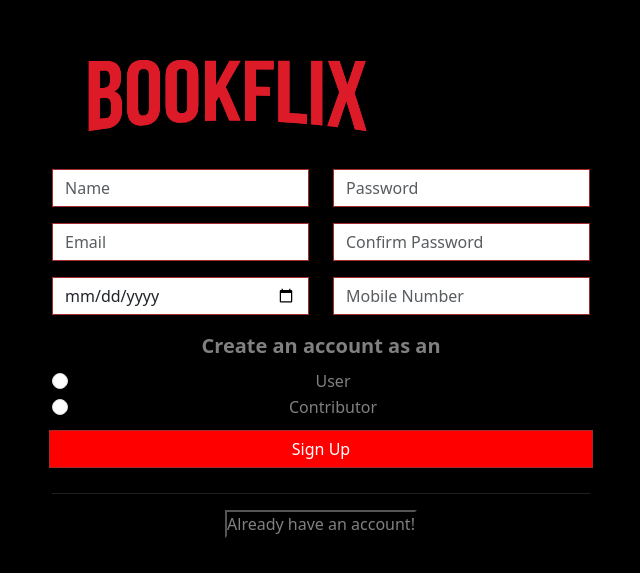
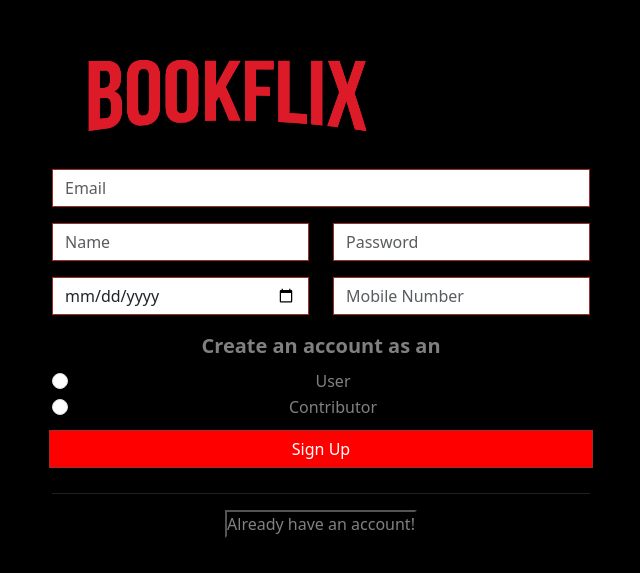
Before and after one commit to sumaiya-cmd/mybooks, a React (Create React App) app: page /signup in a window 1280 px wide. Shown: the part 115-688 px from the top of the page, without its empty margins (319-959 px from the left). Built offline with nearby package versions, Linux system fonts and the light colour scheme.

Commit message:
new commit
Co-authored-by: rrnayak70 <rrnayak70@users.noreply.github.com>

```diff
--- a/package.json
+++ b/package.json
@@ -3,7 +3,6 @@
   "version": "0.1.0",
   "private": true,
   "dependencies": {
-    "react-double-scrollbar": "https://github.com/IniterWorker/react-double-scrollbar.git",
     "@emotion/react": "^11.10.6",
     "@emotion/styled": "^11.10.6",
     "@material-table/core": "^6.1.15",
@@ -19,9 +18,11 @@
     "react": "^18.2.0",
     "react-bootstrap": "^2.7.2",
     "react-dom": "^18.2.0",
+    "react-double-scrollbar": "https://github.com/IniterWorker/react-double-scrollbar.git",
     "react-router-dom": "^6.9.0",
     "react-scripts": "5.0.1",
     "sweetalert2": "^11.7.3",
+    "sweetalert2-react-content": "^5.0.7",
     "web-vitals": "^2.1.4"
   },
   "scripts": {
--- a/src/frontend/admin/Admincrud/Category.js
+++ b/src/frontend/admin/Admincrud/Category.js
@@ -108,13 +108,7 @@ export default function Category(props) {
               fullWidth
             />
           </Grid>
-          <Grid item style={{marginTop:"0"}} xs={12}>
-            <TextField style={{ backgroundColor:"white" }}
-            size="small"
-              label="Confirm Password"
-              fullWidth
-            />
-          </Grid>
+
           <Grid item style={{marginTop:"0"}} xs={12}>
             <TextField style={{ backgroundColor:"white" }}
             size="small"
--- a/src/frontend/admin/Login/AdminLogin.js
+++ b/src/frontend/admin/Login/AdminLogin.js
@@ -26,18 +26,18 @@ function AdminLogin() {
         try {
             if( email && password  ){
                 const res = await login(loginDets) ;
-                debugger ;
+                // debugger ;
                 alert("success") ;
-                console.log(res) ;
-                // if(res.user.role == "User"){
-                //     console.log("user role ") ;
-                // }
-                // else if(res.user.role =="Controller" ){
-                //     console.log("controller") ;
-                // }
-                // else{
-                //     console.log("admin role") ;
-                // }
+                // console.log(res) ;
+                if(res.data.user.role === "User"){
+                    navigate('/')
+                }
+                else if(res.data.user.role ==="Contributor" ){
+                    navigate('/dashboard')
+                }
+                else{
+                    navigate('/dashboard')
+                }
 
             } else {
                 alert("invlid input")
--- a/src/frontend/admin/Login/SignUp.js
+++ b/src/frontend/admin/Login/SignUp.js
@@ -55,6 +55,14 @@ function SignUp() {
                     </Row>
                     <Row>
                         <Col>
+                        <Form.Group className="mb-3" controlId="formGridPassword">
+                            <Form.Control name="email" value={dets.email} onChange={handleChange} type="email" placeholder="Email" style={{ borderColor: 'brown', borderRadius: '0px' }} />
+                        </Form.Group>
+                        </Col>
+
+                    </Row>
+                    <Row>
+                        <Col>
                             <Form.Group className="mb-3" controlId="formGridEmail">
                                 <Form.Control  name="username" value={dets.username} onChange={handleChange} type="text" placeholder="Name" style={{ borderColor: 'brown', borderRadius: '0px' }} />
                             </Form.Group>
@@ -65,18 +73,7 @@ function SignUp() {
                             </Form.Group>
                         </Col>
                     </Row>
-                    <Row>
-                        <Col>
-                        <Form.Group className="mb-3" controlId="formGridPassword">
-                            <Form.Control name="email" value={dets.email} onChange={handleChange} type="email" placeholder="Email" style={{ borderColor: 'brown', borderRadius: '0px' }} />
-                        </Form.Group>
-                        </Col>
-                        <Col>
-                            <Form.Group>
-                                <Form.Control type="password" placeholder="Confirm Password" style={{ borderColor: 'brown', borderRadius: '0px' }} />
-                            </Form.Group>
-                        </Col>
-                    </Row>
+
                     <Row>
                         <Col>
                         <Form.Group className="mb-3" controlId="formGridPassword">
```
Also changed, not shown: 1 other file (tests, documents, lock files or other folders).
